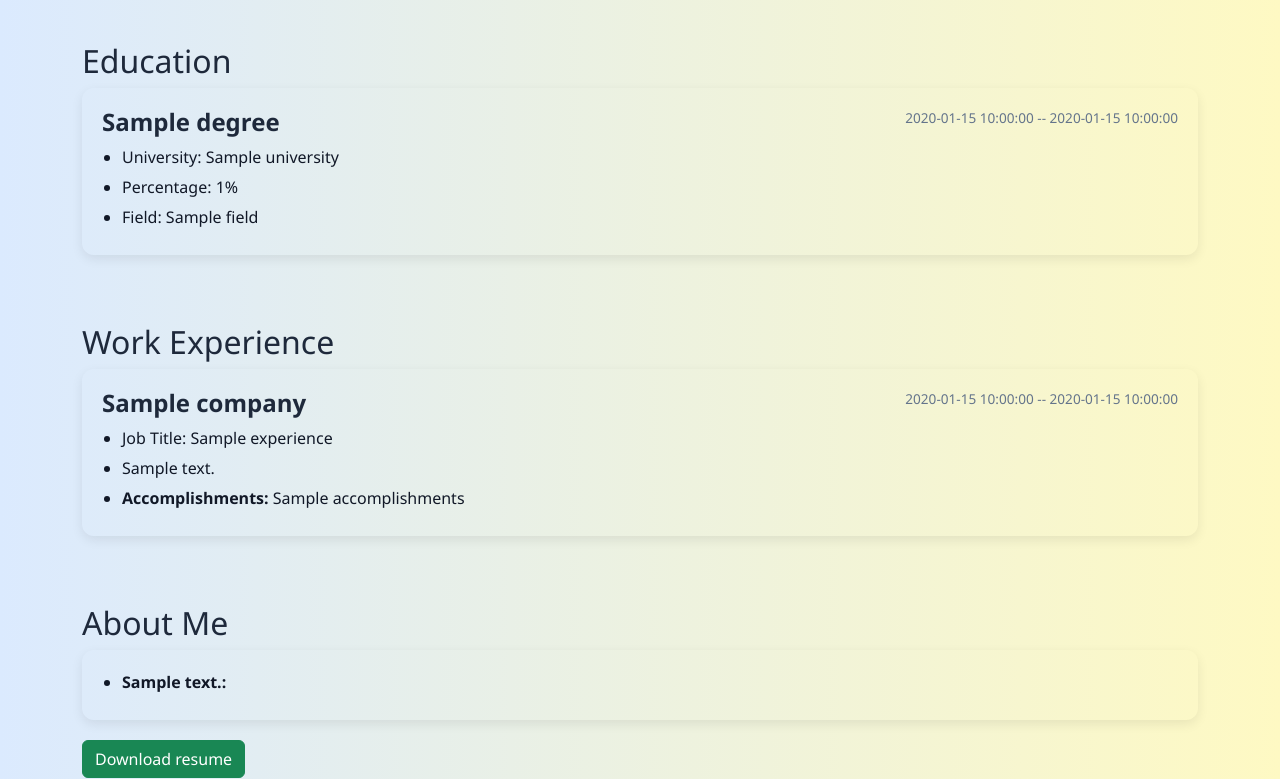
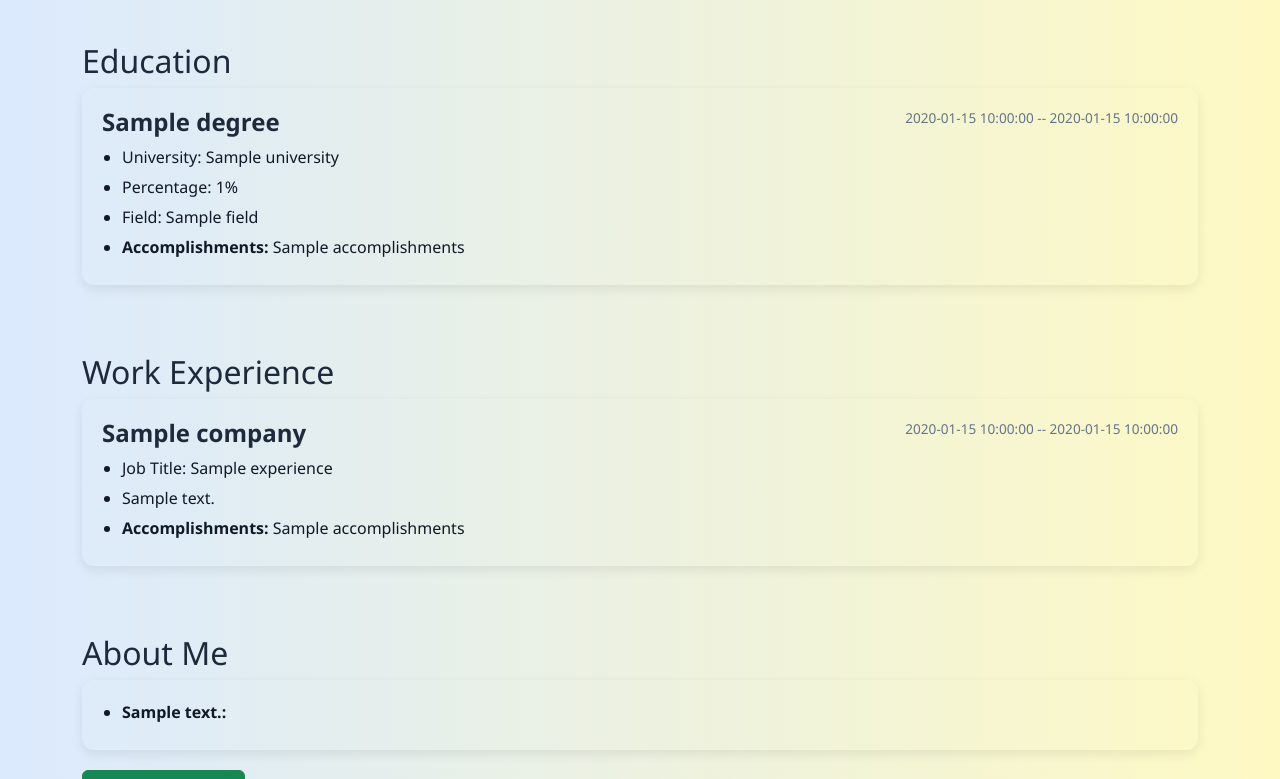
Before and after one commit to shailvestein/My-Portfolio, a Flask app: template templates/home.html in a window 1280 px wide. Shown: the part 790-1569 px from the top of the page. Run offline with Flask 3, Linux system fonts and the light colour scheme; the template is opened without the code that fills it: most values are stand-ins (such as "Sample title", 1, 10 or a date in 2020).

Commit message:
Update home.html

```diff
--- a/templates/home.html
+++ b/templates/home.html
@@ -103,7 +103,7 @@
             <li>University: {{ item.university }}</li>
             <li>Percentage: {{ item.percentage }}%</li>
             <li>Field: {{ item.field }}</li>
-            {% if len(item.accomplishments) > 0 %}
+            {% if item.accomplishments|length > 0 %}
               <li><strong>Accomplishments: </strong>{{ item.accomplishments }}</li>
             {% endif %}
           </ul>
```
